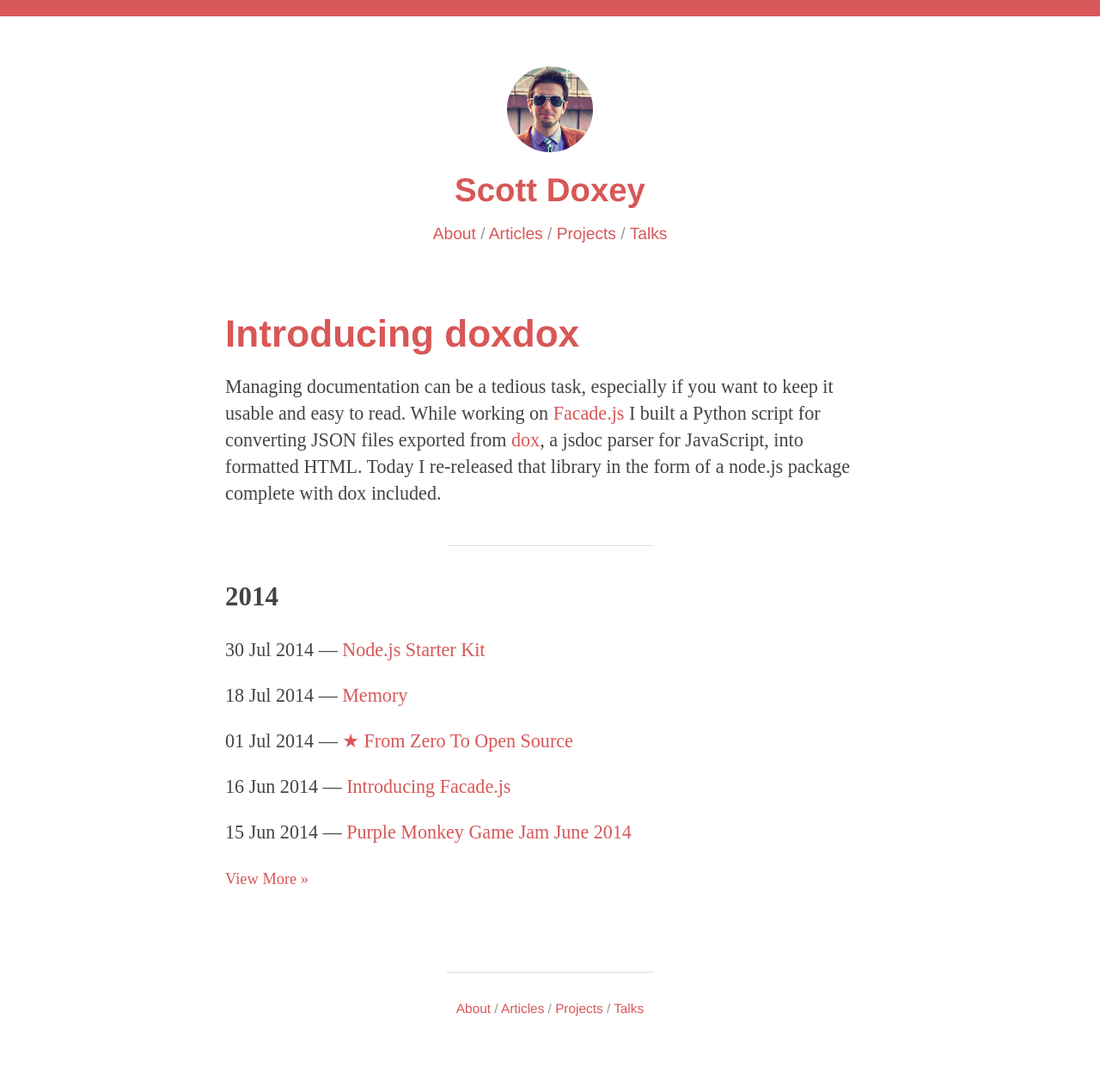
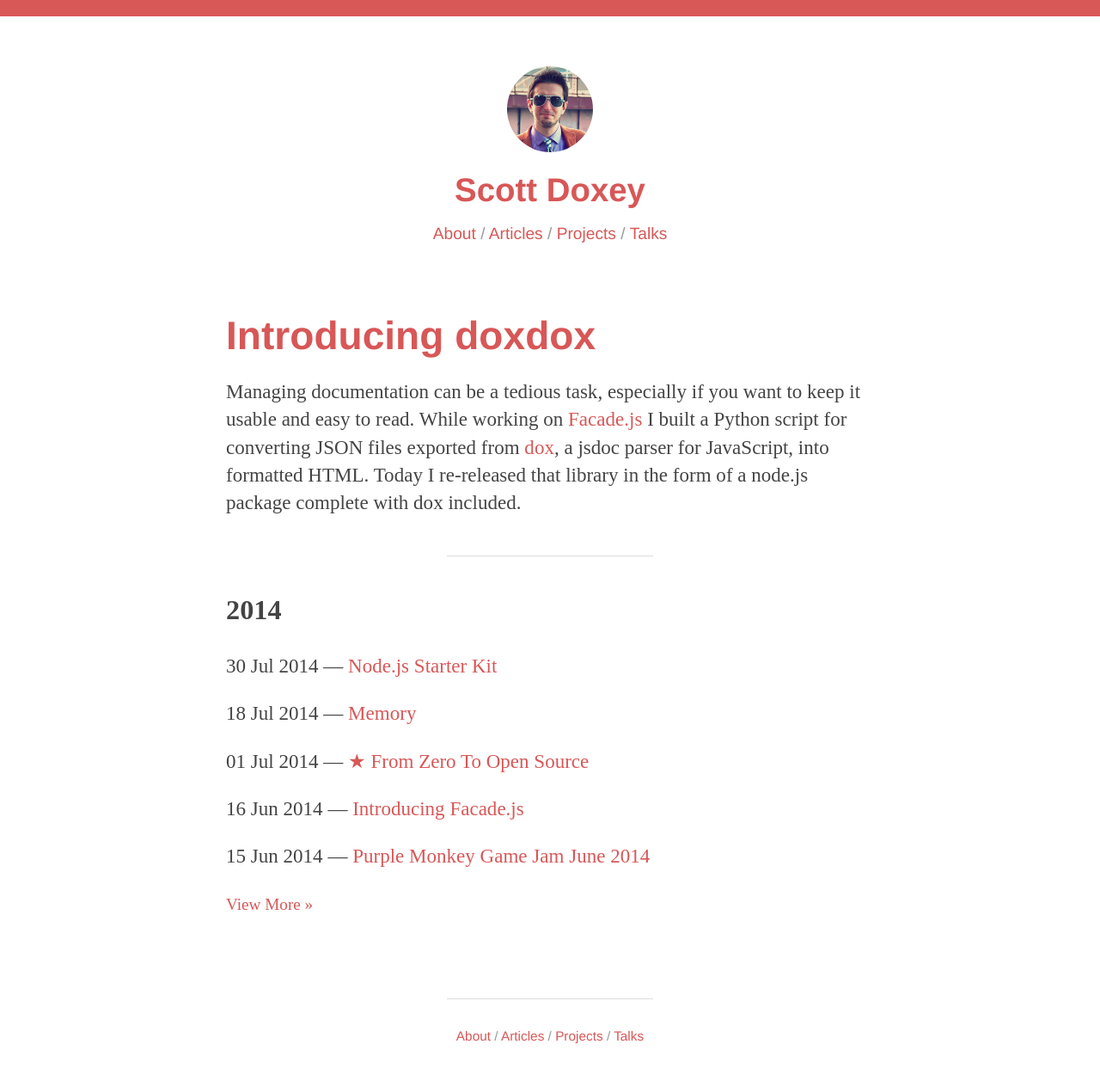
Before and after one commit to neogeek/neogeek.github.io, a Jekyll site: the page built from index.html, in a window 1280 px wide. Shown: the whole page at 86% size. Built offline with Jekyll 4.4.1, drawn with Linux system fonts in a browser that asks for light colours; Markdown is read by kramdown in place of the engine named in the settings; before the commit the page ends 1232 px from its top, so only the background shows below that.

Commit message:
Reverted font-size change.

```diff
--- a/css/styles.css
+++ b/css/styles.css
@@ -117,7 +117,7 @@ hr {
     margin: 2em auto;
     padding: 1em 1em 0 1em;
     max-width: 800px;
-    font-size: 1.15em;
+    font-size: 1.2em;
     line-height: 1.4em;
 }
 
```
